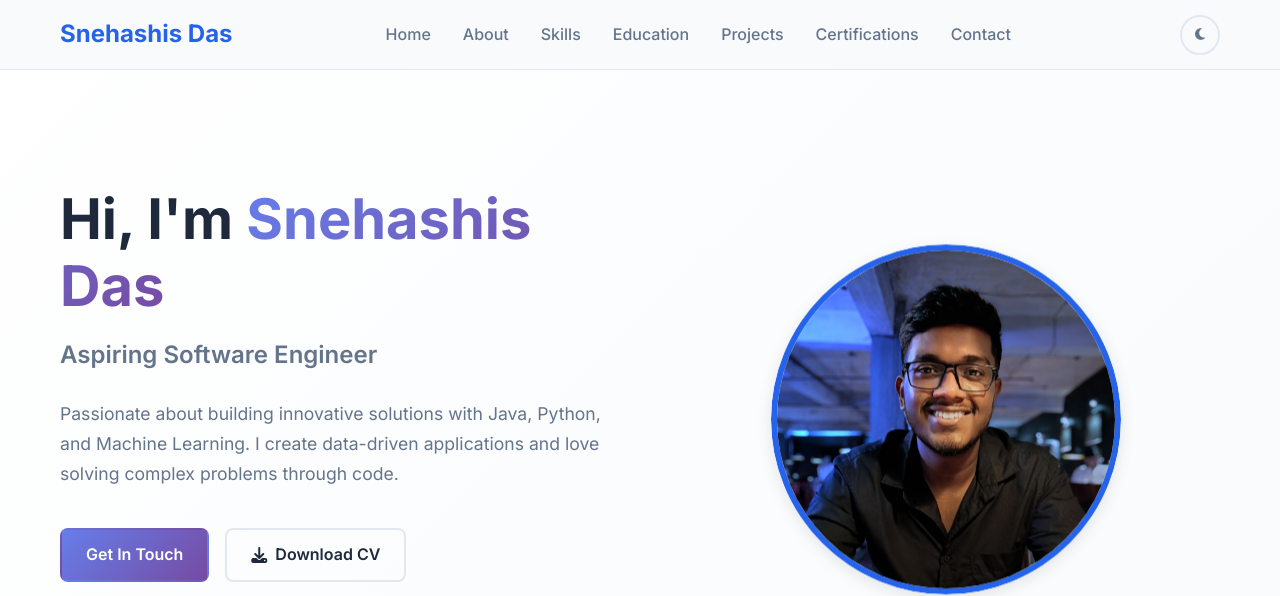
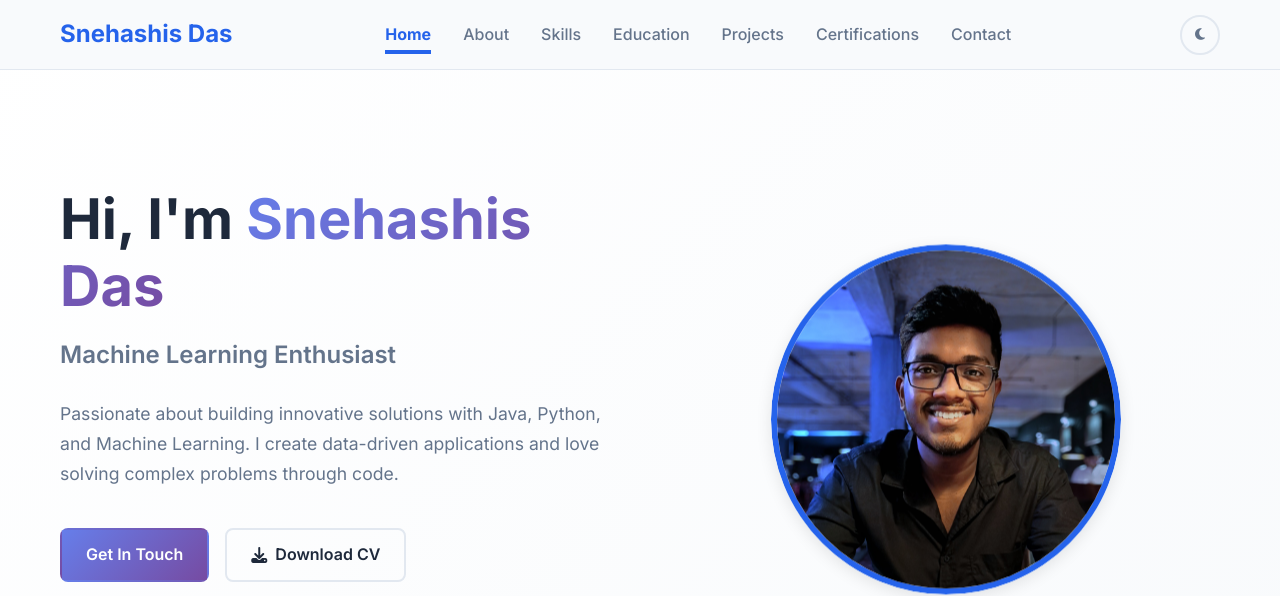
Before and after one commit to snehashis842/portfolio, a plain HTML site: page index.html in a window 1280 px wide. Shown: the top 596 px of the page. Drawn offline with Linux system fonts and the light colour scheme.

Commit message:
Update in HTML CSS & JS

```diff
--- a/index.html
+++ b/index.html
@@ -84,7 +84,7 @@
                         <h1 class="hero-title">
                             Hi, I'm <span class="highlight">Snehashis Das</span>
                         </h1>
-                        <h2 class="hero-subtitle">Aspiring Software Engineer</h2>
+                        <h2 class="hero-subtitle" id="animated-subtitle"></h2>
                         <p class="hero-description">
                             Passionate about building innovative solutions with Java, Python, and Machine Learning.
                             I create data-driven applications and love solving complex problems through code.
--- a/script.js
+++ b/script.js
@@ -1,12 +1,7 @@
 // Theme Toggle
 const themeToggleBtn = document.getElementById('theme-toggle-btn');
-
-// Load saved theme ASAP
 const savedTheme = localStorage.getItem('theme');
-if (savedTheme) {
-    document.documentElement.setAttribute('data-theme', savedTheme);
-}
-
+if (savedTheme) document.documentElement.setAttribute('data-theme', savedTheme);
 if (themeToggleBtn) {
     themeToggleBtn.addEventListener('click', () => {
         const currentTheme = document.documentElement.getAttribute('data-theme');
@@ -16,7 +11,7 @@ if (themeToggleBtn) {
     });
 }
 
-// Hamburger Menu (Mobile Nav)
+// Hamburger Menu
 const hamburger = document.querySelector('.hamburger');
 const navMenu = document.querySelector('.nav-menu');
 if (hamburger && navMenu) {
@@ -24,8 +19,6 @@ if (hamburger && navMenu) {
         hamburger.classList.toggle('active');
         navMenu.classList.toggle('active');
     });
-
-    // Close menu on link click (optional)
     navMenu.querySelectorAll('.nav-link').forEach(link => {
         link.addEventListener('click', () => {
             hamburger.classList.remove('active');
@@ -34,15 +27,66 @@ if (hamburger && navMenu) {
     });
 }
 
-// Section Fade-in Animation on Scroll
-const animatedSections = document.querySelectorAll('.section-animate');
-const fadeInOnScroll = () => {
-    animatedSections.forEach(section => {
-        const rect = section.getBoundingClientRect();
-        if (rect.top < window.innerHeight - 100) {
-            section.classList.add('visible');
+// Highlight nav link on scroll
+const sections = document.querySelectorAll('section');
+const navLinks = document.querySelectorAll('.nav-link');
+function activateSectionOnScroll() {
+    let scrollPos = window.scrollY + 100;
+    sections.forEach(section => {
+        if (
+            section.offsetTop <= scrollPos &&
+            section.offsetTop + section.offsetHeight > scrollPos
+        ) {
+            navLinks.forEach(link => {
+                link.classList.remove('active');
+                if (link.getAttribute('href') === `#${section.id}`) {
+                    link.classList.add('active');
+                }
+            });
         }
     });
-};
-window.addEventListener('scroll', fadeInOnScroll, { passive: true });
-window.addEventListener('DOMContentLoaded', fadeInOnScroll);
+}
+window.addEventListener('scroll', activateSectionOnScroll);
+window.addEventListener('DOMContentLoaded', activateSectionOnScroll);
+navLinks.forEach(link => {
+    link.addEventListener('click', function () {
+        navLinks.forEach(l => l.classList.remove('active'));
+        this.classList.add('active');
+    });
+});
+
+// Rotating Typing Subtitle Animation
+const subtitles = [
+    "Aspiring Software Engineer",
+    "Machine Learning Enthusiast",
+    "Full Stack Developer"
+];
+const subtitleElement = document.getElementById('animated-subtitle');
+let subtitleIndex = 0;
+let charIndex = 0;
+let typing = true;
+function typeSubtitle() {
+    if (!subtitleElement) return;
+    const currentText = subtitles[subtitleIndex];
+    if (typing) {
+        if (charIndex <= currentText.length) {
+            subtitleElement.textContent = currentText.slice(0, charIndex);
+            charIndex++;
+            setTimeout(typeSubtitle, 60);
+        } else {
+            typing = false;
+            setTimeout(typeSubtitle, 1500);
+        }
+    } else {
+        if (charIndex >= 0) {
+            subtitleElement.textContent = currentText.slice(0, charIndex);
+            charIndex--;
+            setTimeout(typeSubtitle, 30);
+        } else {
+            typing = true;
+            subtitleIndex = (subtitleIndex + 1) % subtitles.length;
+            setTimeout(typeSubtitle, 400);
+        }
+    }
+}
+window.addEventListener('DOMContentLoaded', typeSubtitle);
--- a/styles.css
+++ b/styles.css
@@ -268,6 +268,12 @@ section {
     color: var(--primary-color);
 }
 
+.nav-link.active {
+    color: var(--primary-color); /* or any highlight color */
+    font-weight: bold;
+    border-bottom: 2px solid var(--primary-color); /* optional underline */
+}
+
 .nav-link::after {
     content: '';
     position: absolute;
@@ -411,6 +417,26 @@ section {
     font-weight: 600;
     color: var(--text-secondary);
     margin-bottom: 1.5rem;
+    /* No animation here, handled by JS */
+}
+
+.hero-subtitle::after {
+    content: '|';
+    animation: blink 1s steps(1) infinite;
+    color: var(--primary-color);
+    margin-left: 2px;
+}
+
+@keyframes blink {
+    0%,
+    50% {
+        opacity: 1;
+    }
+
+    51%,
+    100% {
+        opacity: 0;
+    }
 }
 
 .hero-description {
@@ -1198,6 +1224,23 @@ section {
     }
 }
 
+/* Extra Small Devices */
+@media (max-width: 480px) {
+    .profile-card {
+        width: 110px;
+        height: 110px;
+    }
+    .hero-title {
+        font-size: 1.3rem;
+    }
+    .hero-subtitle {
+        font-size: 0.95rem;
+    }
+    .section-title {
+        font-size: 1.1rem;
+    }
+}
+
 /* Tablet Styles */
 @media (min-width: 769px) and (max-width: 1024px) {
     /* Navigation */
@@ -1254,6 +1297,15 @@ section {
     }
 }
 
+/* Highlight the active section */
+.section-active {
+    box-shadow: 0 0 0 4px var(--primary-color);
+    border-radius: var(--border-radius);
+    z-index: 1;
+    position: relative;
+    transition: box-shadow 0.3s;
+}
+
 /* ==========================================
      END OF CSS
      ==========================================*/
```
